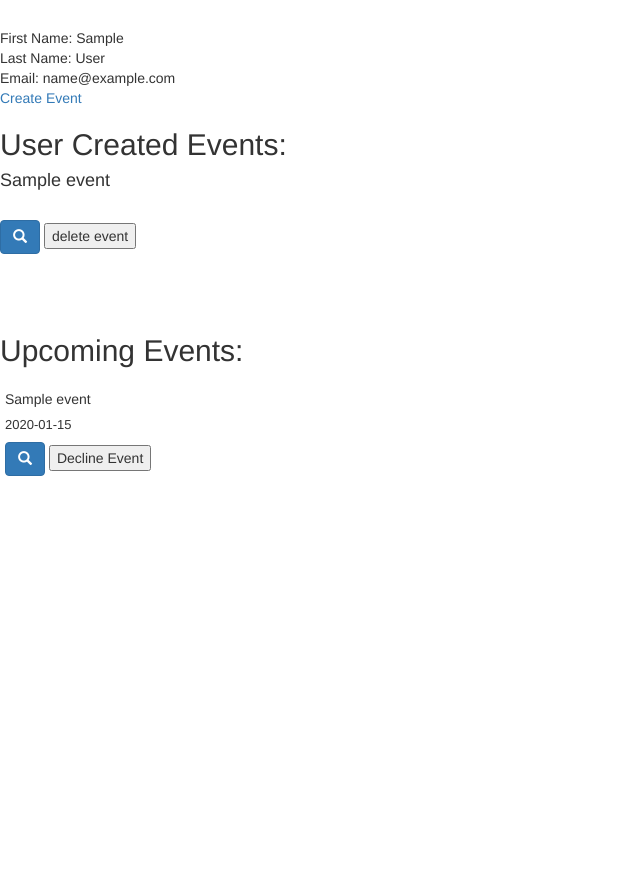
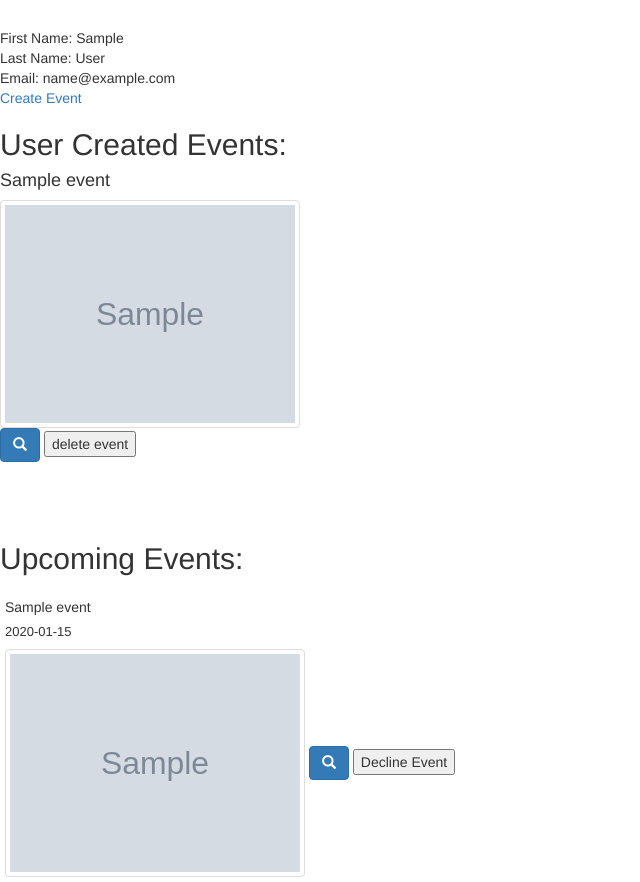
Before and after one commit to Ihyatt/pencil_me_in, a Flask app: page /users/1 in a window 1280 px wide. Shown: the part 290-1172 px from the top of the page, without its empty margins (0-640 px from the left). Before the commit the page ends 766 px from the top, so only its background shows below. Run offline with Flask 2, Linux system fonts and the light colour scheme; tables that the repository leaves empty hold one stand-in row (values such as "Sample post"); grey boxes marked "Sample" are stand-in pictures; some libraries are stand-ins or nearby versions.

Commit message:
Images showing for events

```diff
--- a/server.py
+++ b/server.py
@@ -154,6 +154,7 @@ def user_page(user_id):
  	image = user.user_image
 
 
+
  	event_request = []
 
  	user_events = Event.query.filter(Event.user_id == user.user_id).all()
@@ -187,7 +188,7 @@ def image_update():
 
 		db.session.commit()
 
-	return "succes"
+	return "success"
 
 
 @app.route('/create_event', methods=['GET'])
--- a/templates/profile.html
+++ b/templates/profile.html
@@ -50,15 +50,9 @@ setTimeout(implode, 1000);
         </div>
         <div class="modal-body">
           <img src="/static/images/{{image.image}}" class="img-thumbnail img-responsive profile-pic" alt="Cinque Terre" width="300">
-       <!--    <input name="file" type="file"> -->
-
-
 
 			<div class="upload-button" style="cursor:pointer">Upload Image</div>
        <button id="upload-file-btn" type="button">Save</button>
-    <!--   <button id="upload-file-btn" type="button">Upload</button> -->
-      <!--  <button type="submit" class="btn btn-default" value="Submit">Submit</button> -->
-			<!-- <div class="save-button" style="cursor:pointer">Save</div> -->
 
        		<input type="file" name="file" class="file-upload" id="upload" style="display: none;" accept="image/*" >
 
@@ -81,23 +75,13 @@ Last Name: {{user.last_name}}<br>
 
 
 <h2>User Created Events:</h2>
-<!-- <ul id="user_events">
-   {% for event in user_events %}
-   <li>
-    <div>
-    {{event.event_title}}
-     <button type="button" class="delete" data-event-id="{{event.event_id}}">delete event</button>
-   </div>
-
-   </li>
-    {% endfor %}
-</ul> -->
 
 {% for event in user_events %}
   <div class="attraction-results">
     <div class="yelp-results-btn" id="{{event.event_id}}">
          <div value="{{event.event_id}}">
                 <h4 class="results-header">{{ event.event_title }} </h4>
+                <img src="/static/images/{{event.event_image.image}}" class="img-thumbnail img-responsive profile-pic" alt="Cinque Terre" width="300">
                     <br>
                         <button type="button"  class="btn btn-primary triggerAttModal" data-attraction-id="{{ event.event_id }}"
                         data-toggle="modal"
@@ -190,6 +174,7 @@ var infoWindow = new google.maps.InfoWindow({
 
         <h4 class="results-header" style="font-size:14px">{{ event.event_title }} </h4>
           <h4 style="font-size:13px; text-transform:capitalize;">{{ event.event_start_date}}</h4>
+          <img src="/static/images/{{event.event_image.image}}" class="img-thumbnail img-responsive profile-pic" alt="Cinque Terre" width="300">
                   <button type="button"  class="btn btn-primary triggerEvModal" data-event-id="{{ event.event_id }}" data-toggle="modal" data-target=""><span class="glyphicon glyphicon-search"></span></button>
                   <button type="button" class="decline_request" data-event-id="{{event.event_id}}">Decline Event</button>
 
```
Also changed, not shown: static/js/googlemaps.js (+2 -105 lines), 1 other file.
